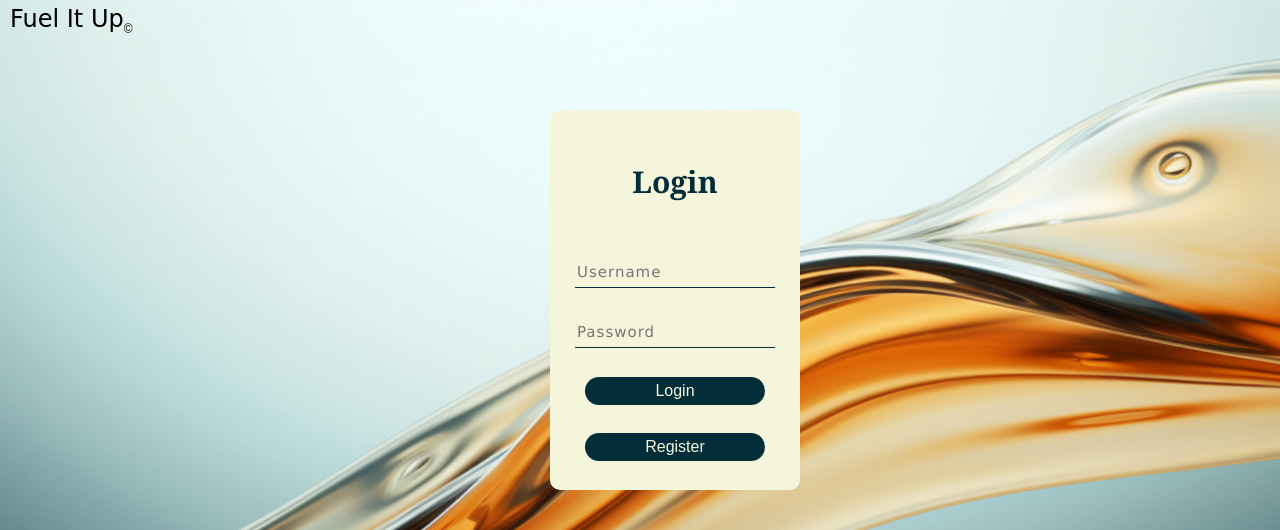
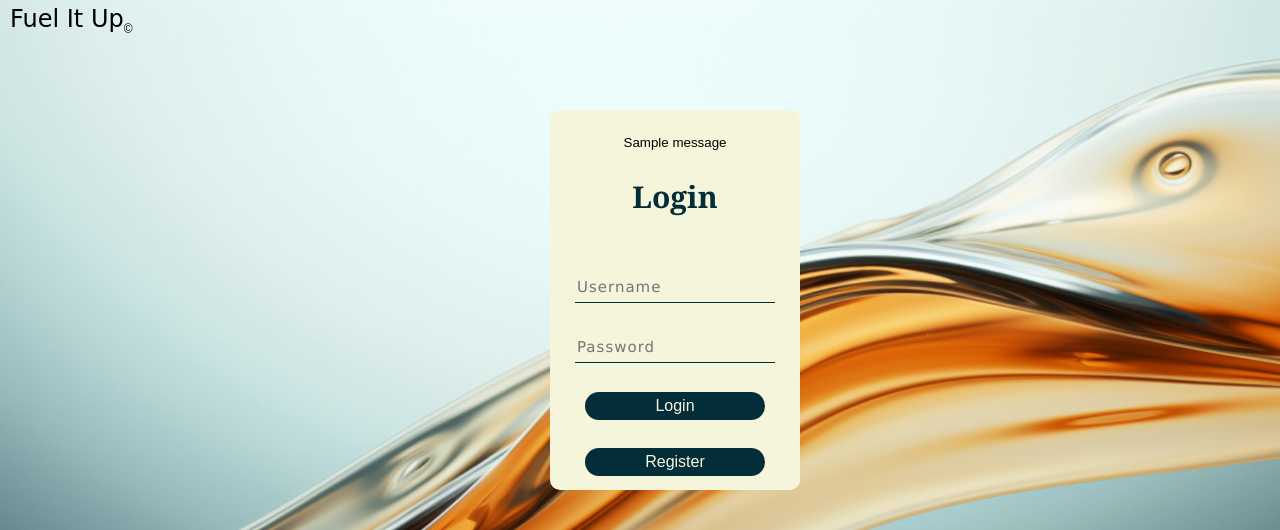
Before and after one commit to kkhambaty/fuel-quote-software, a Flask app: page /logi in a window 1280 px wide. Shown: the top 530 px of the page. Run offline with Flask 3, Linux system fonts and the light colour scheme; tables that the repository leaves empty hold one stand-in row (values such as "Sample post"); one stand-in notice (Sample message) is shown; parts of the project's set-up code (start-up, migrations or seed data) failed here and were passed over.

Commit message:
implemented flash message for invalid login

```diff
--- a/app.py
+++ b/app.py
@@ -79,6 +79,7 @@ def login():
             if user and bcrypt.check_password_hash(user.password, password):
                 # Logic to log the user in
                 login_user(user)
+                # flash('Logged in Successfully')
                 return redirect(url_for('home'))
             else:
                 flash('Invalid username or password')
--- a/templates/index.html
+++ b/templates/index.html
@@ -59,8 +59,29 @@
 </head>
 <body>
   <div class="companyName">Fuel It Up<span class="copyright">&copy;</span></div>
+  <!-- {% with messages = get_flashed_messages() %}
+        {% if messages %}
+            {% for message in messages %}
+                <div class="alert alert-warning alert-dismissible fade show" role="alert">
+                    {{ message }}
+                    <button type="button" class="close" data-dismiss="alert" aria-label="Close">
+                        <span aria-hidden="true">&times;</span>
+                    </button>
+                </div>
+            {% endfor %}
+        {% endif %}
+    {% endwith %} -->
 
   <div id="loginPage">
+    {% with messages = get_flashed_messages() %}
+        {% if messages %}
+            {% for message in messages %}
+                <div class="alert alert-warning alert-dismissible fade show" role="alert" style="font-size: smaller;">
+                    {{ message }}
+                </div>
+            {% endfor %}
+        {% endif %}
+    {% endwith %}
     <h2 class="login">Login</h2>
     <form id="loginForm" action="/logi" method="POST" >
       <input type="text" id="username" name="username" placeholder="Username" required>
```
